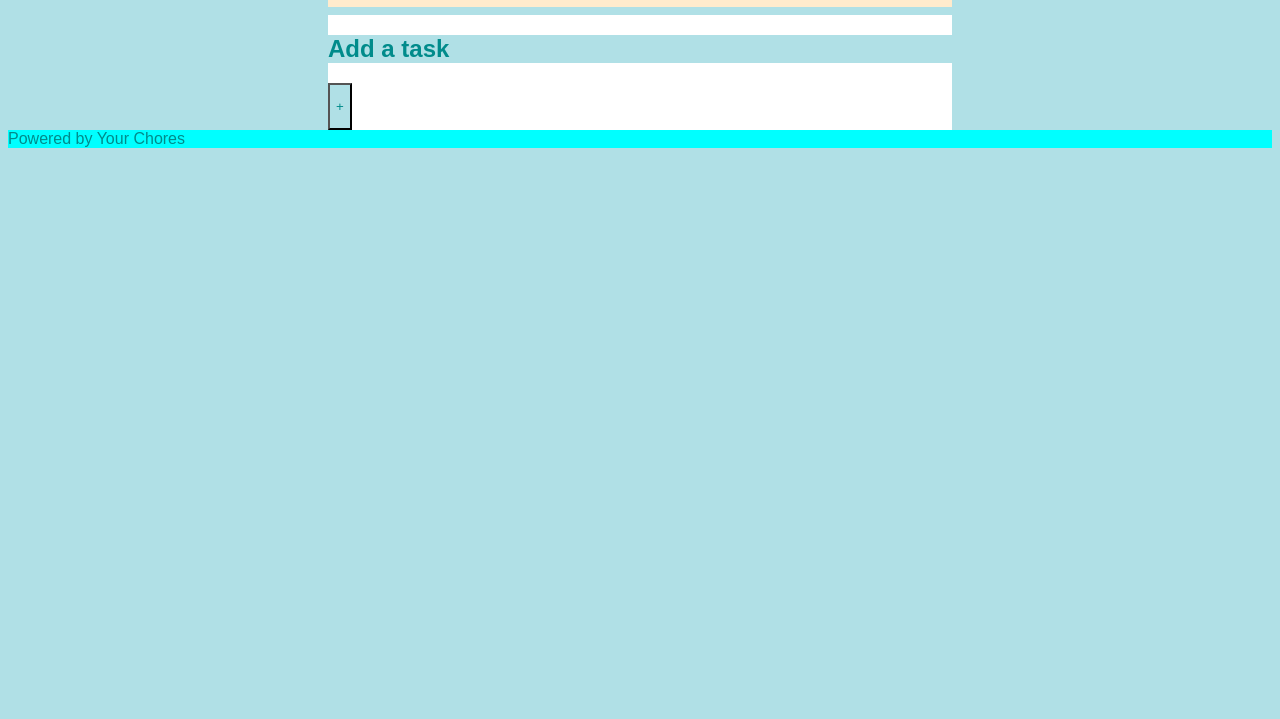
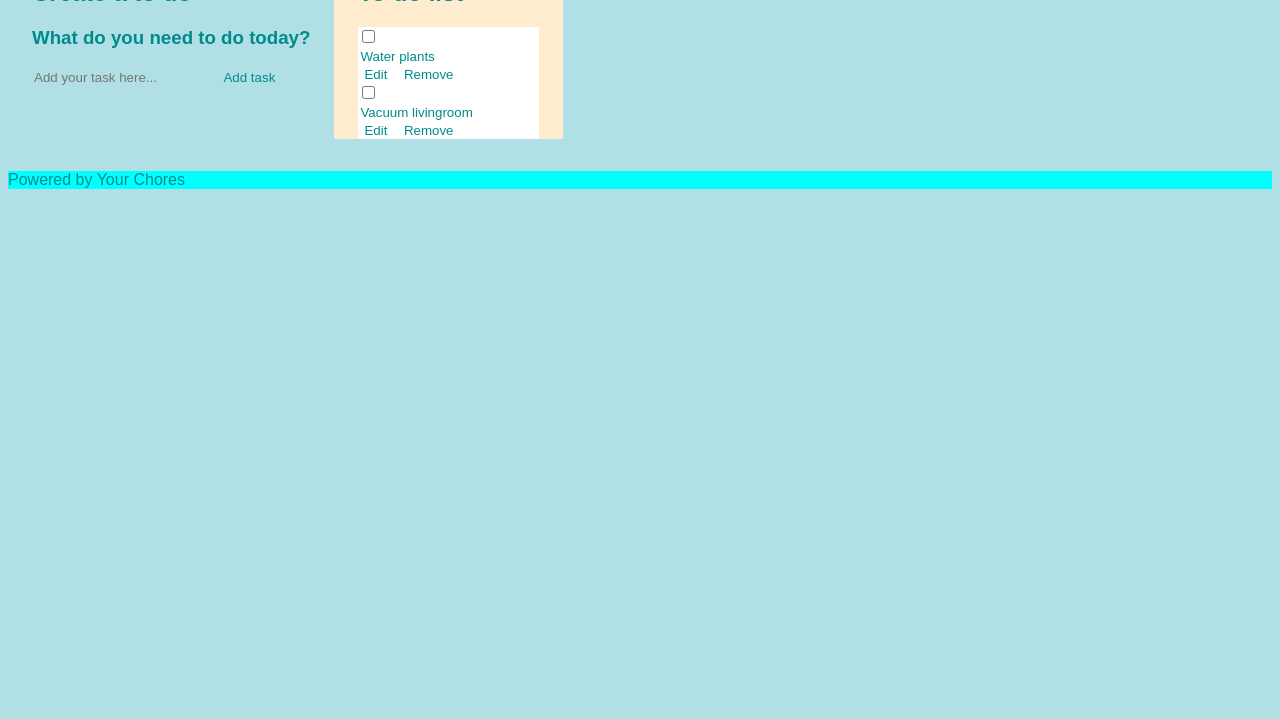
Before and after one commit to ju-nmd2022/fop-todo-list-LiHaow22, a plain HTML site: page index.html in a window 1280 px wide. Shown: the part 81-800 px from the top of the page. Drawn offline with Linux system fonts and the light colour scheme.

Commit message:
forgot to commit

```diff
--- a/index.html
+++ b/index.html
@@ -5,21 +5,55 @@
     <meta http-equiv="X-UA-Compatible" content="IE=edge" />
     <meta name="viewport" content="width=device-width, initial-scale=1.0" />
     <title>To Do's</title>
-    <link rel="stylesheet" href="style.css" />
-    <script src="todo.js"></script>
+    <link rel="stylesheet" href="main.css" />
+    <script src="main.js"></script>
   </head>
   <body>
-    <div class="content">
-      <div class="header">
-        <h1>Do you have something to do?</h1>
-      </div>
-      <div class="taskadd">
-        <h2>Add a task</h2>
-        <button>
-          <p>+</p>
-        </button>
-      </div>
-    </div>
+    <main class="site">
+      <section class="createTodo">
+        <h2>Create a to do</h2>
+        <form id="newTodo">
+          <h3>What do you need to do today?</h3>
+          <input
+            type="text"
+            name="content"
+            id="content"
+            placeholder="Add your task here..."
+          />
+          <input type="submit" value="Add task" />
+        </form>
+      </section>
+
+      <section class="todoList">
+        <h2>To do list</h2>
+        <div class="list" id="todoList">
+          <div class="todoItem">
+            <label>
+              <input type="checkbox" />
+            </label>
+            <div class="todoContent">
+              <input type="text" value="Water plants" readonly />
+            </div>
+            <div class="actions">
+              <button class="edit">Edit</button>
+              <button class="delete">Remove</button>
+            </div>
+          </div>
+          <div class="todoItem">
+            <label>
+              <input type="checkbox" />
+            </label>
+            <div class="todoContent">
+              <input type="text" value="Vacuum livingroom" readonly />
+            </div>
+            <div class="actions">
+              <button class="edit">Edit</button>
+              <button class="delete">Remove</button>
+            </div>
+          </div>
+        </div>
+      </section>
+    </main>
   </body>
   <footer class="footer">Powered by Your Chores</footer>
 </html>
--- /dev/null
+++ b/main.css
@@ -0,0 +1,37 @@
+/*General styling*/
+* {
+  font-family: Arial, Helvetica, sans-serif;
+  color: darkcyan;
+}
+/*End of general styling*/
+body {
+  background-color: powderblue;
+}
+.site {
+  display: flex;
+}
+.todoList {
+  background-color: blanchedalmond;
+}
+.list {
+  background-color: white;
+}
+.footer {
+  justify-content: center;
+  background-color: aqua;
+}
+section {
+  margin-bottom: 2rem;
+  margin-top: 2rem;
+  padding-right: 1.5rem;
+  padding-left: 1.5rem;
+}
+/* The following 8 lines was made with the help of https://www.youtube.com/watch?v=6eFwtaZf6zc */
+input:not([type="checkbox"]),
+button {
+  appearance: none;
+  border: none;
+  outline: none;
+  background: none;
+  cursor: initial;
+}
--- a/style.css
+++ /dev/null
@@ -1,24 +0,0 @@
-* {
-  font-family: Arial, Helvetica, sans-serif;
-  color: darkcyan;
-  background-color: powderblue;
-}
-.content {
-  display: grid;
-  grid-template-columns: 1fr 1fr 1fr 1fr;
-  grid-template-rows: 1fr 1/2fr 1fr 1fr 1fr;
-  grid-column-gap: 1rem;
-  grid-row-gap: 0.5rem;
-}
-.header {
-  grid-area: 1/2/2/4;
-  background-color: blanchedalmond;
-}
-.taskadd {
-  grid-area: 2/2/2/4;
-  background-color: white;
-}
-.footer {
-  justify-content: center;
-  background-color: aqua;
-}
```
Also changed, not shown: main.js (added), todo.js (deleted).
